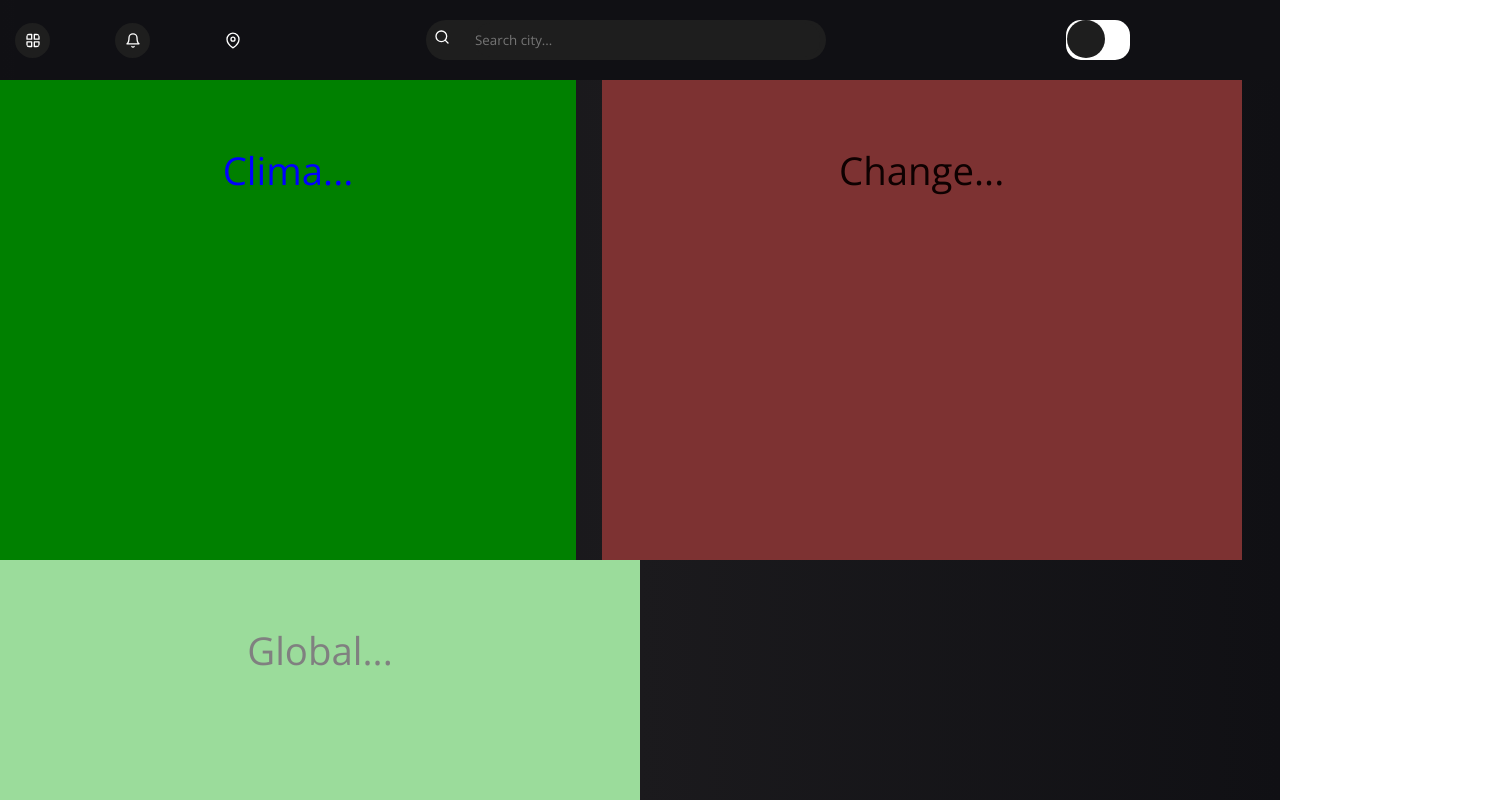
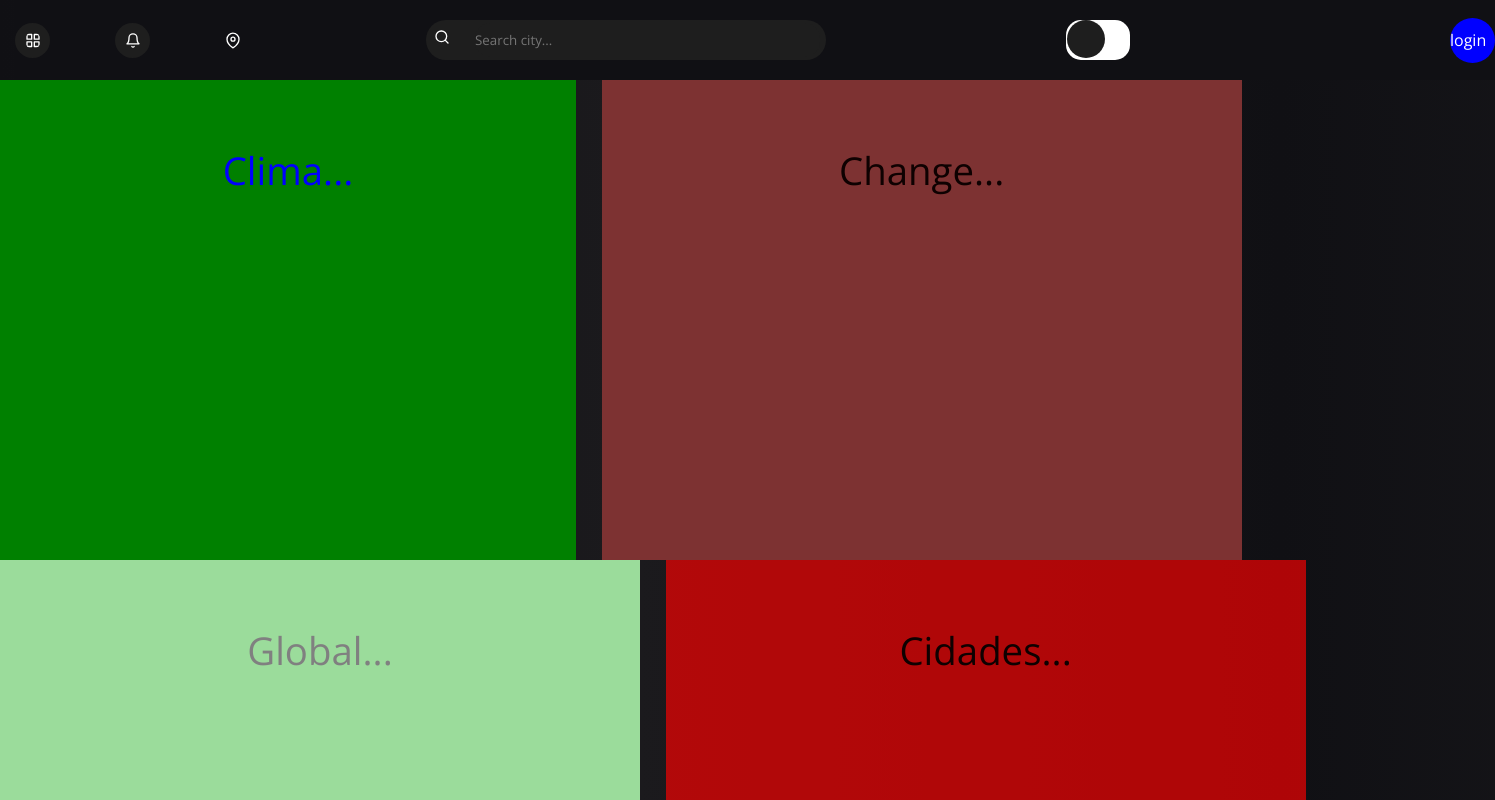
Before and after one commit to andersonDnz/Weather, a React (Vite) app: page / in a window 1280 px wide. Shown: the top 800 px of the page, 1495 px wide, since content can reach past the window. Built offline with nearby package versions, Linux system fonts and the light colour scheme.

Commit message:
Alteração de components

```diff
--- a/src/App.jsx
+++ b/src/App.jsx
@@ -1,6 +1,6 @@
 import "./App.css";
 
-import Home from "./home";
+import Home from "./pages";
 
 function App() {
   return (
--- a/src/components/Header/index.jsx
+++ b/src/components/Header/index.jsx
@@ -9,6 +9,7 @@ import {
 
 import InputSearch from "../InputSearch";
 import ToggleSwitch from "../ToggleSwitch";
+import Perfil from "../Perfil";
 
 function Header() {
   return (
@@ -19,6 +20,7 @@ function Header() {
         <StyledMapPin />
         <InputSearch />
         <ToggleSwitch color="#1e1e1e"/>
+        <Perfil/>
       </Navbar>
     </>
   );
--- a/src/components/Paginas/index.jsx
+++ /dev/null
@@ -1,13 +0,0 @@
-import Header from "../Header";
-import Clima from "../Clima";
-import ChangeOfRain from "../ChangeOfRain";
-import GlobalMap from "../GlobalMap";
-import MaisCidades from "../MaisCidades";
-
-export {
-  Header,
-  Clima,
-  ChangeOfRain,
-  GlobalMap,
-  MaisCidades,
-}
--- /dev/null
+++ b/src/components/Perfil/index.jsx
@@ -0,0 +1,14 @@
+import { Login } from "./styles";
+
+function Perfil() {
+
+  return (
+    <>
+      <Login>
+        <div>login</div>
+      </Login>
+    </>
+  );
+}
+
+export default Perfil;
--- /dev/null
+++ b/src/components/Perfil/styles.js
@@ -0,0 +1,13 @@
+import styled from "styled-components";
+
+export const Login = styled.div`
+  height: 45px;
+  width:  45px;
+  border-radius: 100%;
+  background-color: blue;
+  margin-left: 20rem;
+  display: flex;
+  align-items: center;
+  text-align: center;
+  cursor: pointer;
+`;
--- /dev/null
+++ b/src/components/index.jsx
@@ -0,0 +1,13 @@
+import Header from "./Header";
+import Clima from "./Clima";
+import ChangeOfRain from "./ChangeOfRain";
+import GlobalMap from "./GlobalMap";
+import MaisCidades from "./MaisCidades";
+
+export {
+  Header,
+  Clima,
+  ChangeOfRain,
+  GlobalMap,
+  MaisCidades,
+}
--- a/src/home/index.jsx
+++ b/src/pages/index.jsx
@@ -4,7 +4,7 @@ import {
   ChangeOfRain,
   GlobalMap,
   MaisCidades,
-} from "../components/Paginas/index";
+} from "../components";
 
 import { Nav } from "./styles.js";
 
```
Also changed, not shown: src/pages/styles.js (renamed from src/home/styles.js).
